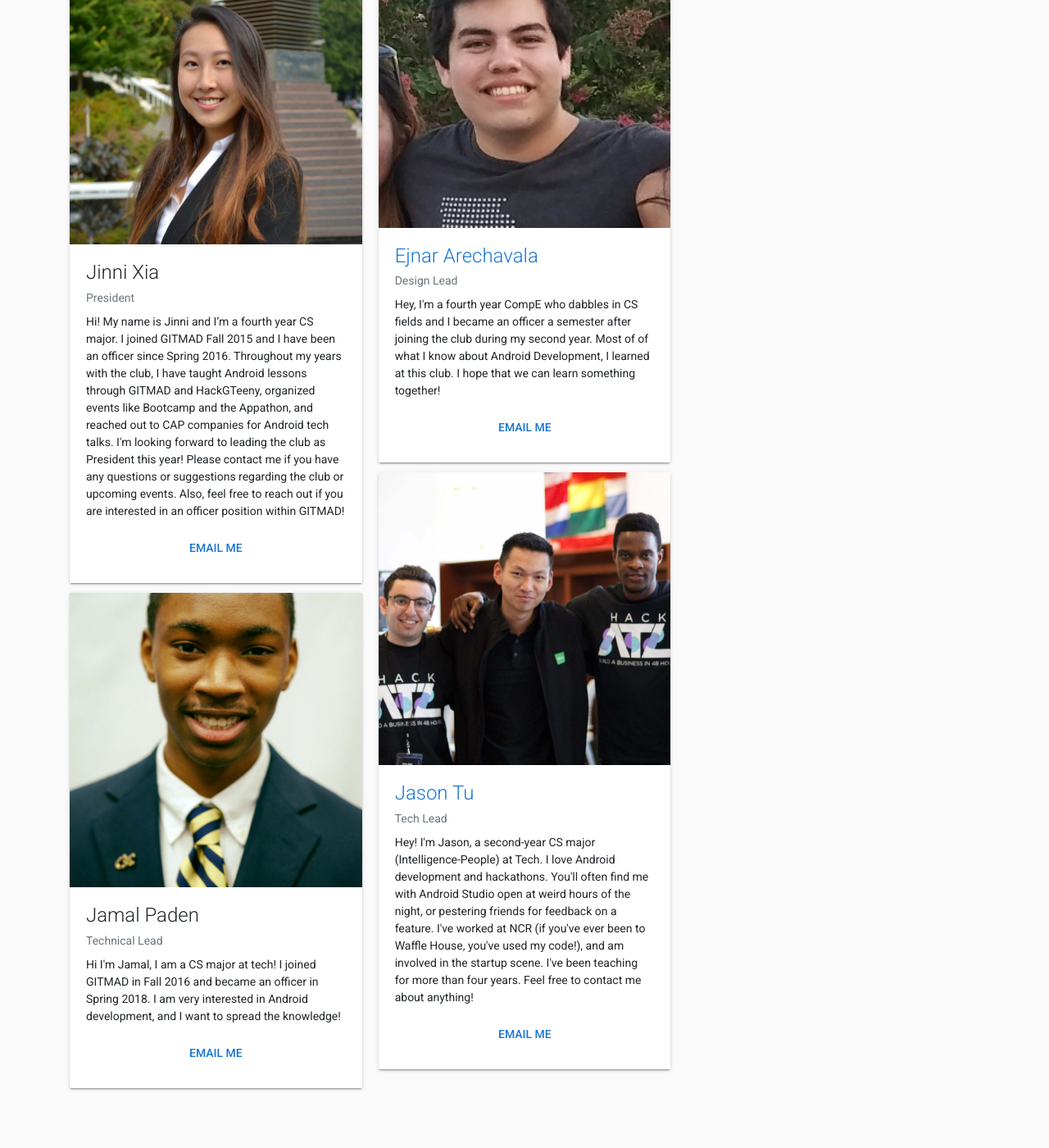
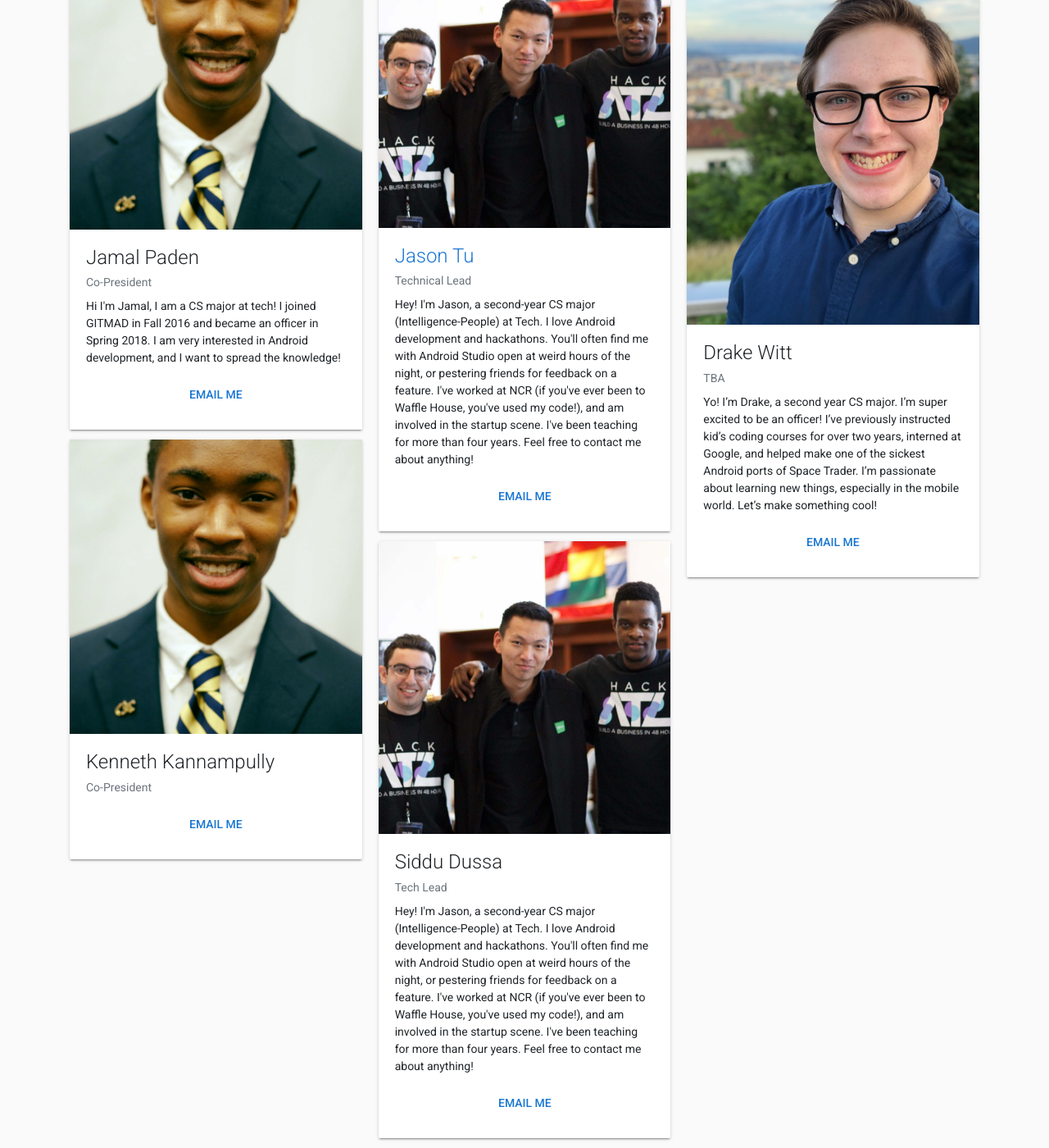
Before and after one commit to git-mad/gitmad.github.io, a Jekyll site: the page built from about.html, in a window 1280 px wide and 1400 px high, scrolled down 182 px. Shown: the whole window at 82% size. Built offline with Jekyll 4.4.1, drawn with Linux system fonts in a browser that asks for light colours; nearby versions of some CDN libraries; before the commit the page ends 1521 px from its top, so only the background shows below that.

Commit message:
Adding new leadership information

```diff
--- a/_data/officers.yml
+++ b/_data/officers.yml
@@ -1,25 +1,31 @@
-- name: Jinni Xia
-  picture: /assets/images/officers/jxia.jpg
-  email: jinnixia@gatech.edu
-  position: President
-  bio: Hi! My name is Jinni and I’m a fourth year CS major. I joined GITMAD Fall 2015 and I have been an officer since Spring 2016. Throughout my years with the club, I have taught Android lessons through GITMAD and HackGTeeny, organized events like Bootcamp and the Appathon, and reached out to CAP companies for Android tech talks. I'm looking forward to leading the club as President this year! Please contact me if you have any questions or suggestions regarding the club or upcoming events. Also, feel free to reach out if you are interested in an officer position within GITMAD!
-
 - name: Jamal Paden
   picture: /assets/images/officers/jpaden.jpg
   email: jpaden@gatech.edu
-  position: Technical Lead
+  position: Co-President
   bio: Hi I'm Jamal, I am a CS major at tech! I joined GITMAD in Fall 2016 and became an officer in Spring 2018. I am very interested in Android development, and I want to spread the knowledge!
 
-- name: Ejnar Arechavala
-  website: https://ejnar.me/
-  picture: /assets/images/officers/earechavala.jpg
-  email: ejnar@gatech.edu
-  position: Design Lead
-  bio: Hey, I'm a fourth year CompE who dabbles in CS fields and I became an officer a semester after joining the club during my second year. Most of of what I know about Android Development, I learned at this club. I hope that we can learn something together!
+- name: Kenneth Kannampully
+  picture: /assets/images/officers/jpaden.jpg
+  email: kkannampully@gatech.edu
+  position: Co-President
+  bio:
 
 - name: Jason Tu
   website: https://jasontu.io
   picture: /assets/images/officers/jtu.jpg
   email: jasontu@gatech.edu
+  position: Technical Lead
+  bio: Hey! I'm Jason, a second-year CS major (Intelligence-People) at Tech. I love Android development and hackathons. You'll often find me with Android Studio open at weird hours of the night, or pestering friends for feedback on a feature. I've worked at NCR (if you've ever been to Waffle House, you've used my code!), and am involved in the startup scene. I've been teaching for more than four years. Feel free to contact me about anything!
+
+
+- name: Siddu Dussa
+  picture: /assets/images/officers/jtu.jpg
+  email: jasontu@gatech.edu
   position: Tech Lead
   bio: Hey! I'm Jason, a second-year CS major (Intelligence-People) at Tech. I love Android development and hackathons. You'll often find me with Android Studio open at weird hours of the night, or pestering friends for feedback on a feature. I've worked at NCR (if you've ever been to Waffle House, you've used my code!), and am involved in the startup scene. I've been teaching for more than four years. Feel free to contact me about anything!
+
+- name: Drake Witt
+  picture: /assets/images/officers/dwitt.jpg
+  email: drake.witt@gatech.edu
+  position: TBA
+  bio: Yo! I’m Drake, a second year CS major. I’m super excited to be an officer! I’ve previously instructed kid’s coding courses for over two years, interned at Google, and helped make one of the sickest Android ports of Space Trader. I’m passionate about learning new things, especially in the mobile world. Let’s make something cool!
```
Also changed, not shown: assets/images/officers/dwitt.jpg (added), assets/images/officers/earechavala.jpg (deleted), assets/images/officers/jxia.jpg (deleted).
